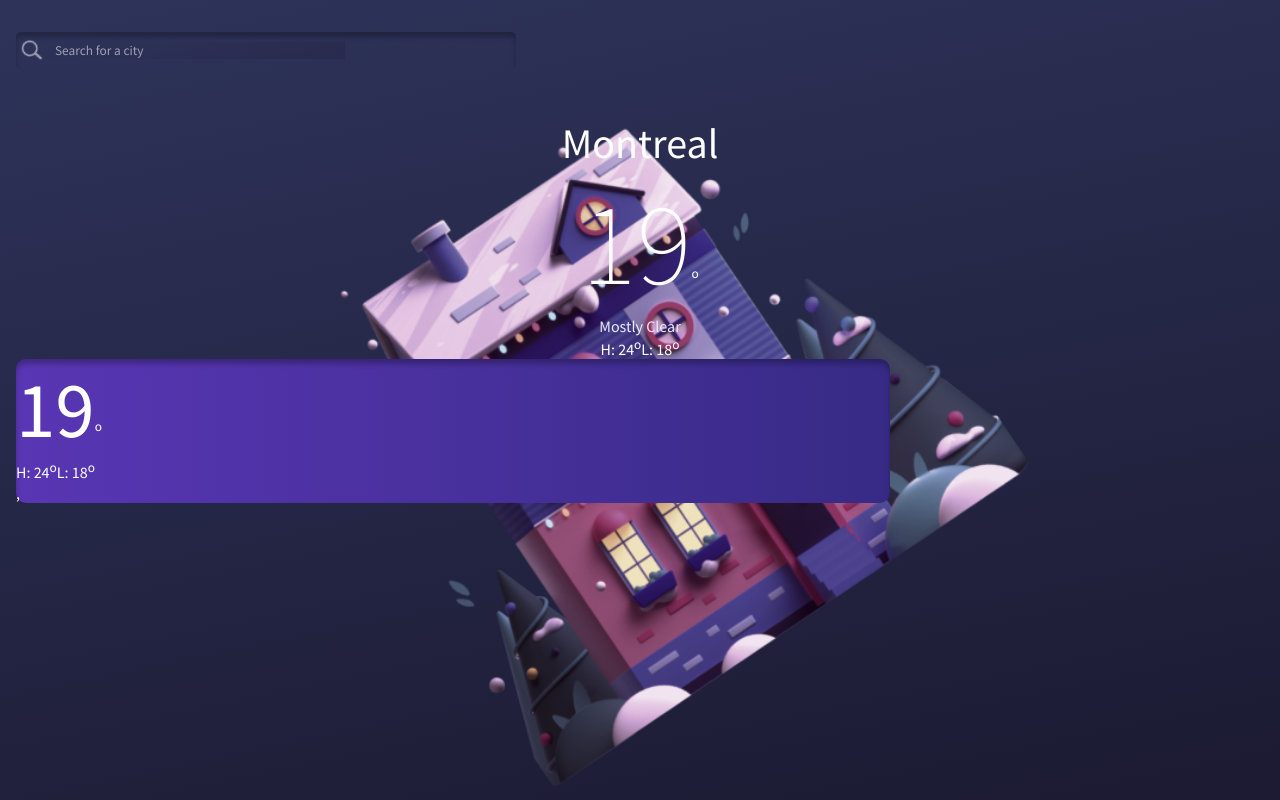
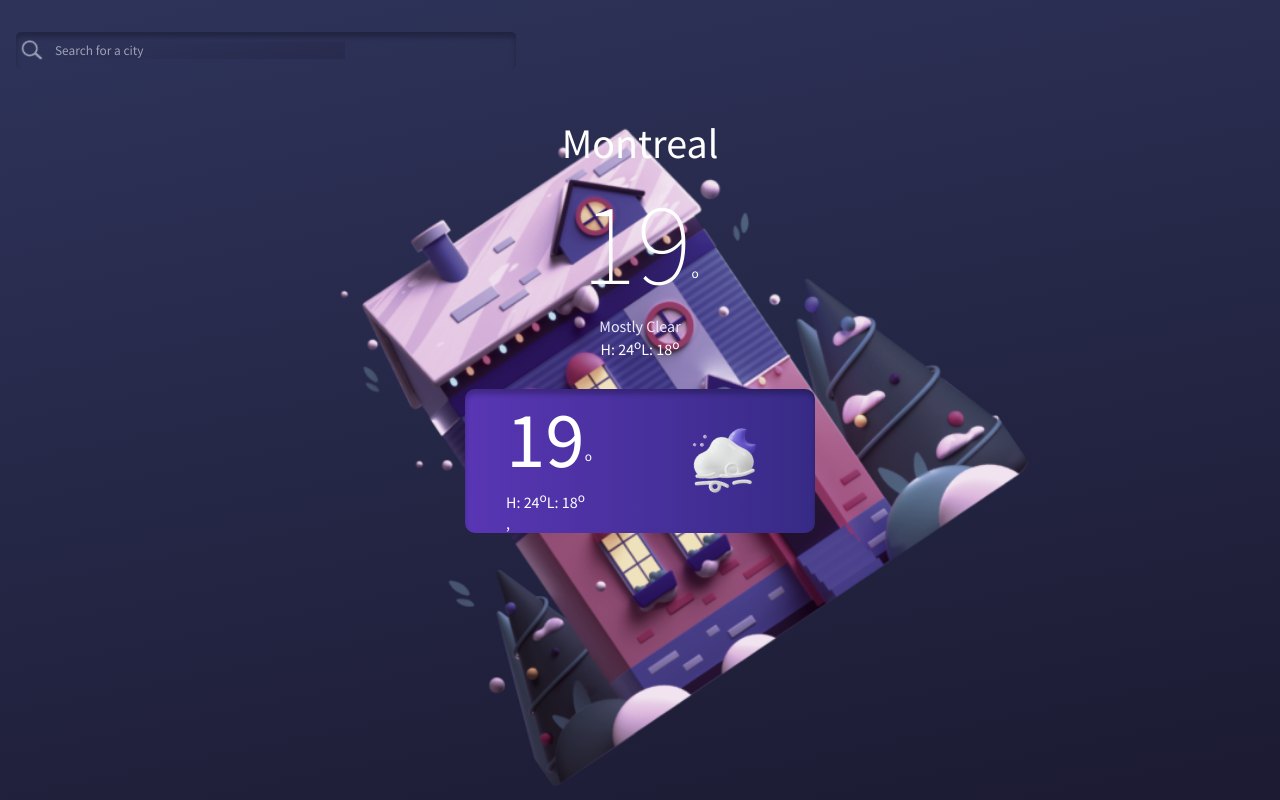
Before and after one commit to oladee/Weather-app, a plain HTML site: page index.html in a window 1280 px wide. Drawn offline with Linux system fonts and the light colour scheme.

```diff
--- a/index.html
+++ b/index.html
@@ -30,6 +30,7 @@
           <p class="low">L: <span id="lvalue">18</span><sup>o</sup></p>
         </div>
       </div>
+      <div class="contain-result">
         <div class="card-result">
           <div class="left-side">
             <p><span id="temp-result">19</span><sup>o</sup></p>
@@ -40,6 +41,10 @@
               <p class="low">L: <span id="result-lvalue">18</span><sup>o</sup></p>
             </div>
             <p><span id="city-result">,</span> <span id="country-result"></span></p>
+          </div>
+          <div class="right-side">
+            <img src="./Icon/Moon cloud fast wind.png" alt="" id="result-image">
+          </div>
         </div>
       </div>
     </main>
--- a/weather.css
+++ b/weather.css
@@ -58,13 +58,27 @@ body{
 .more-talk{
     display: flex;
 }
+.contain-result{
+    display: flex;
+    justify-content: center;
+    margin-top: 30px;
+}
 .card-result{
     /* display: none; */
     width: 70%;
     background: linear-gradient(90deg, #5936B4 0%, #362A84 103.55%);
     border-radius: 10px;
     box-shadow: inset 0px 4.95102px 4.95102px rgba(0, 0, 0, 0.25);
+    display: flex;
+    align-items: center;
+    max-width: 350px;
+    justify-content: space-around;
 }
 #temp-result{
     font-size: 4.95rem;
 }
+.right-side img{
+    rotate: 30deg;
+    display: block;
+    width: 100px;
+}
```
Lines whose indentation alone changed are shown as unchanged.
